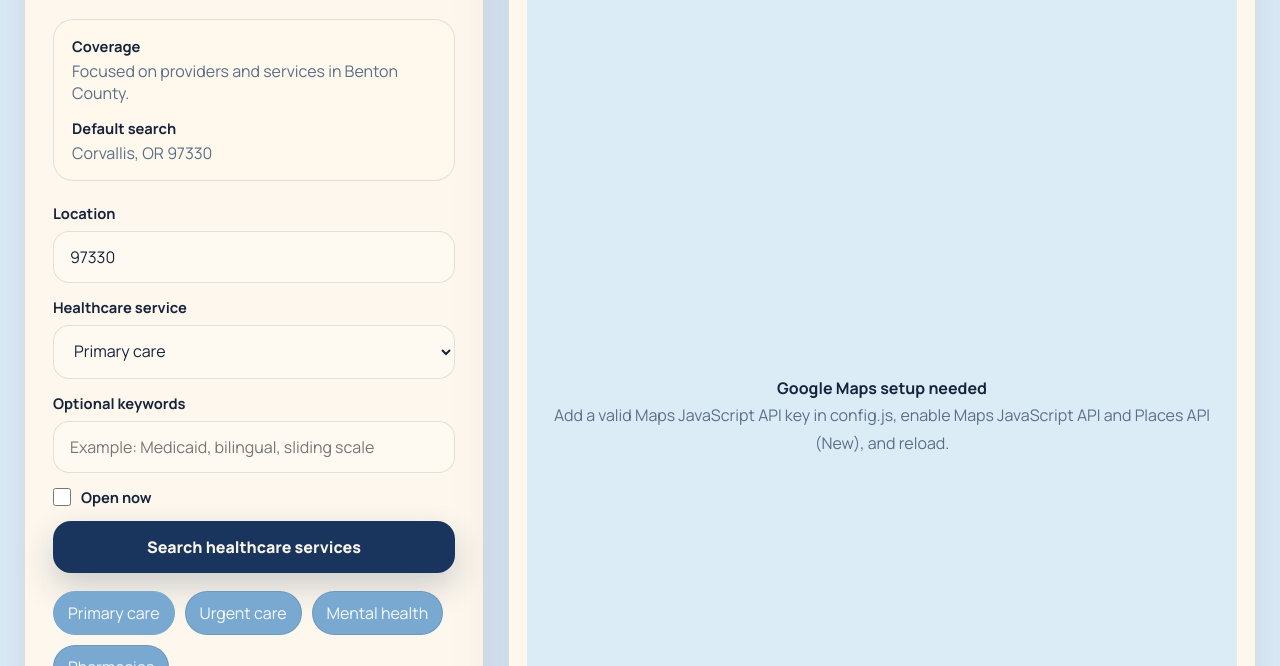
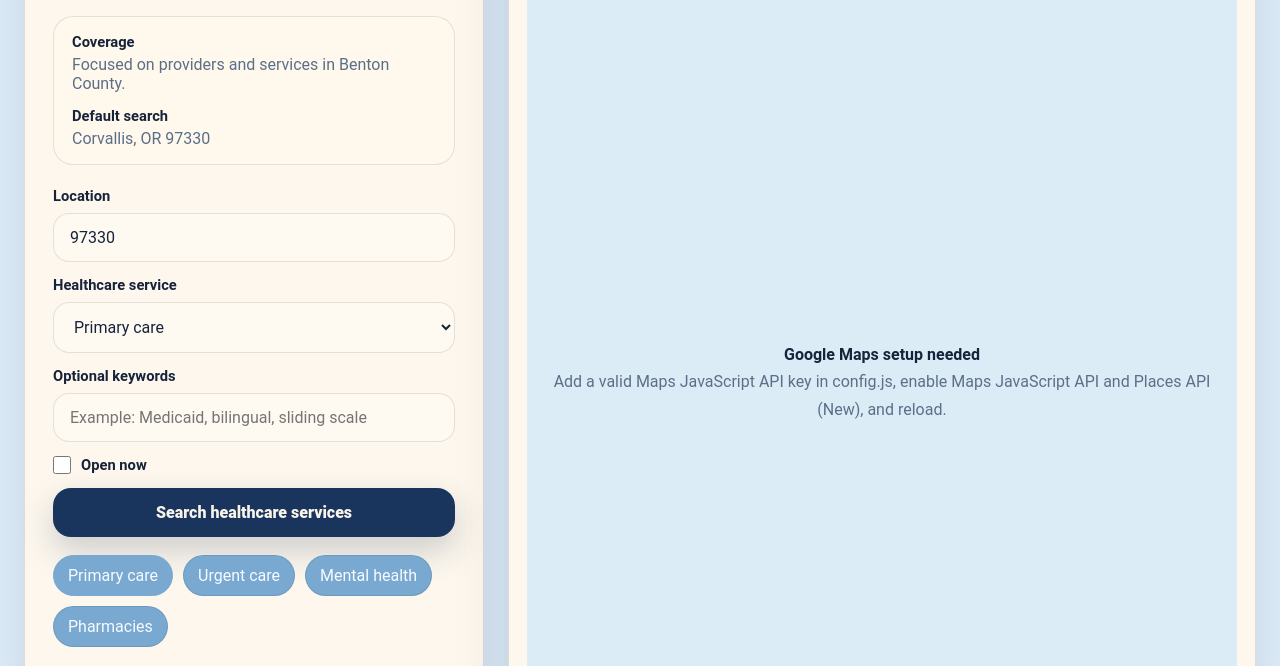
Before and after one commit to LaurenMBell/beaverhacks, a plain HTML site: page index.html in a window 1280 px wide. Shown: the part 225-891 px from the top of the page. Drawn offline with Linux system fonts and the light colour scheme.

Commit message:
changed font to roboto

```diff
--- a/styles.css
+++ b/styles.css
@@ -24,7 +24,7 @@ html,
 body {
   margin: 0;
   min-height: 100%;
-  font-family: "Manrope", sans-serif;
+  font-family: "Roboto", sans-serif;
   color: var(--text);
   background: var(--bg);
 }
```
